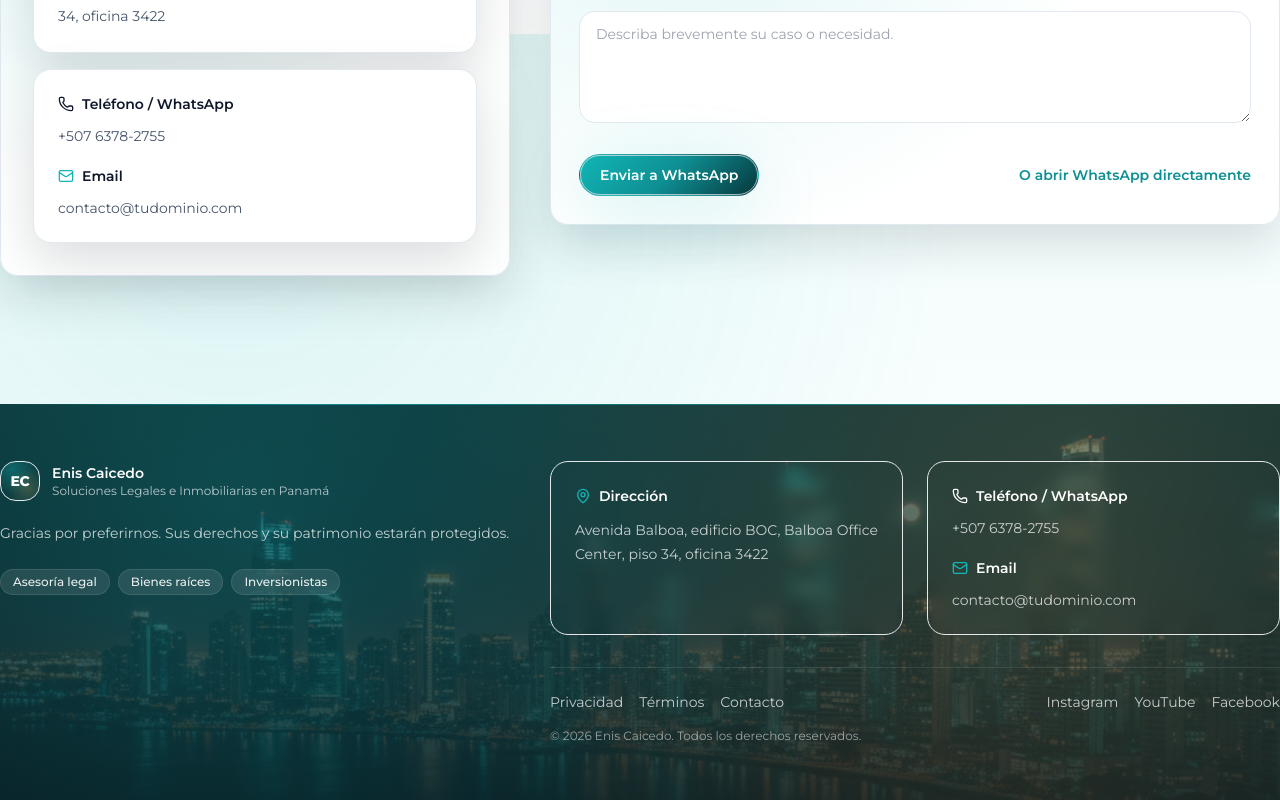
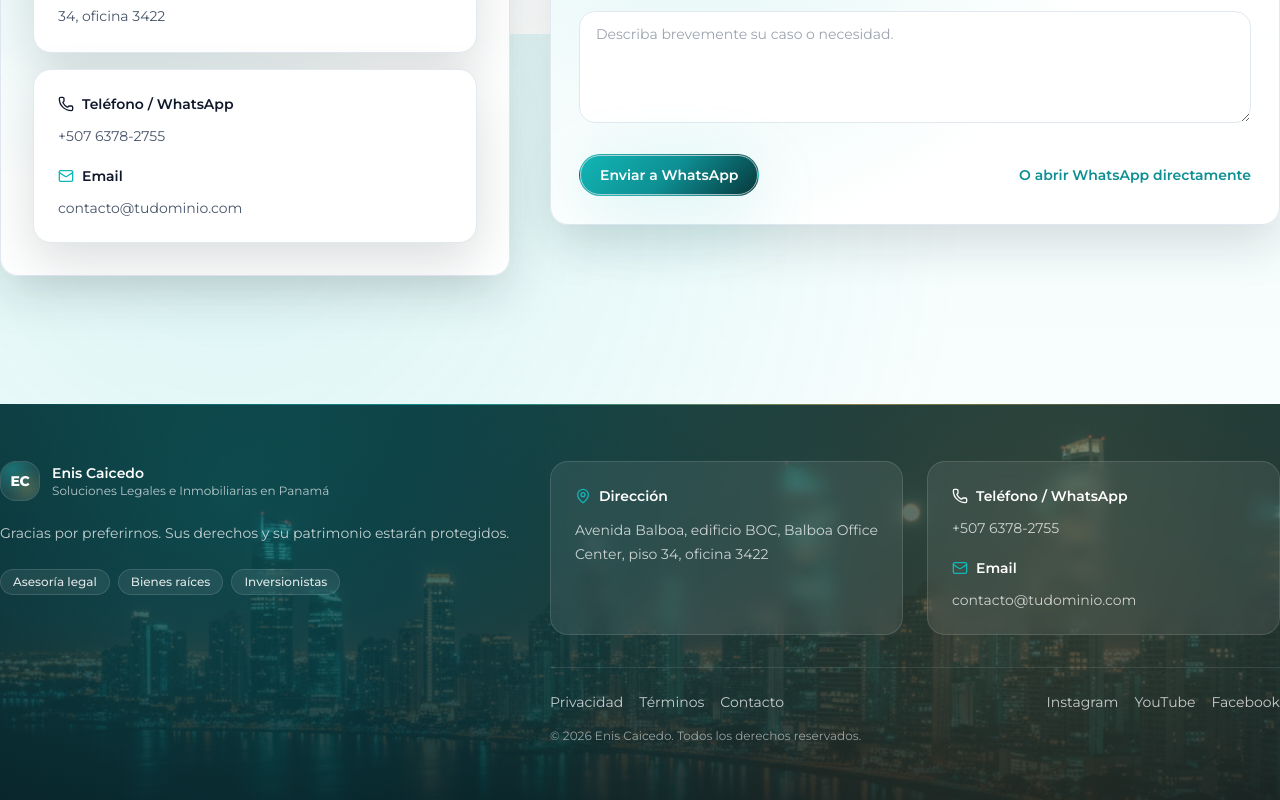
Before and after one commit to lulabtechnology/Enis-caicedo, a Next.js app: page /contacto in a window 1280 px wide. Shown: the part 766-1566 px from the top of the page. Built offline with nearby package versions, Linux system fonts and the light colour scheme; a web font is replaced by a local one.

Commit message:
Update Footer.tsx

```diff
--- a/components/site/Footer.tsx
+++ b/components/site/Footer.tsx
@@ -4,17 +4,37 @@ import Container from "@/components/ui/Container";
 import { site, copy } from "@/content/site";
 import { Mail, MapPin, Phone } from "lucide-react";
 
+function Badge({ children }: { children: React.ReactNode }) {
+  return (
+    <span className="inline-flex items-center gap-2 rounded-full border border-white/[0.12] bg-white/[0.08] px-3 py-1 text-xs font-medium text-white/[0.85] backdrop-blur">
+      {children}
+    </span>
+  );
+}
+
 export default function Footer() {
   return (
     <footer className="relative mt-16 overflow-hidden">
       {/* Background (DESKTOP) */}
       <div className="absolute inset-0 hidden md:block">
-        <Image src="/images/footer-desktop.jpg" alt="Footer background" fill className="object-cover" />
+        <Image
+          src="/images/footer-desktop.jpg"
+          alt="Footer background"
+          fill
+          className="object-cover"
+          priority={false}
+        />
       </div>
 
       {/* Background (MOBILE) */}
       <div className="absolute inset-0 md:hidden">
-        <Image src="/images/footer-mobile.jpg" alt="Footer background móvil" fill className="object-cover" />
+        <Image
+          src="/images/footer-mobile.jpg"
+          alt="Footer background móvil"
+          fill
+          className="object-cover"
+          priority={false}
+        />
       </div>
 
       {/* Overlay con palette fuerte */}
@@ -23,19 +43,23 @@ export default function Footer() {
       <div className="absolute inset-0 bg-[radial-gradient(circle_at_82%_35%,rgba(214,177,94,0.18),transparent_60%)]" />
 
       <div className="relative">
-        <div className="h-px w-full gradient-line" />
+        <div className="h-px w-full bg-[linear-gradient(90deg,transparent,rgba(18,182,182,0.65),rgba(214,177,94,0.55),transparent)]" />
 
         <Container>
           <div className="grid gap-10 py-14 lg:grid-cols-12">
             <div className="lg:col-span-5">
               <div className="inline-flex items-center gap-3">
-                <div className="relative grid h-10 w-10 place-items-center rounded-2xl border border-white/12 bg-white/8 overflow-hidden">
+                <div className="relative grid h-10 w-10 place-items-center overflow-hidden rounded-2xl border border-white/[0.12] bg-white/[0.08]">
                   <div className="absolute inset-0 bg-[radial-gradient(circle_at_30%_20%,rgba(18,182,182,0.35),transparent_60%)]" />
                   <div className="absolute inset-0 bg-[radial-gradient(circle_at_70%_70%,rgba(214,177,94,0.22),transparent_55%)]" />
-                  <span className="relative text-sm font-extrabold tracking-tight text-white">EC</span>
+                  <span className="relative text-sm font-extrabold tracking-tight text-white">
+                    EC
+                  </span>
                 </div>
                 <div>
-                  <div className="text-sm font-semibold text-white">{site.brand}</div>
+                  <div className="text-sm font-semibold text-white">
+                    {site.brand}
+                  </div>
                   <div className="text-xs text-white/70">{site.tagline}</div>
                 </div>
               </div>
@@ -45,24 +69,27 @@ export default function Footer() {
               </p>
 
               <div className="mt-6 flex flex-wrap gap-2">
-                <span className="badge-dark">Asesoría legal</span>
-                <span className="badge-dark">Bienes raíces</span>
-                <span className="badge-dark">Inversionistas</span>
+                <Badge>Asesoría legal</Badge>
+                <Badge>Bienes raíces</Badge>
+                <Badge>Inversionistas</Badge>
               </div>
             </div>
 
             <div className="lg:col-span-7">
               <div className="grid gap-6 sm:grid-cols-2">
-                <div className="rounded-[var(--radius)] border border-white/12 bg-white/8 p-6 backdrop-blur">
+                <div className="rounded-[var(--radius)] border border-white/[0.12] bg-white/[0.08] p-6 backdrop-blur">
                   <div className="flex items-center gap-2 text-sm font-semibold text-white">
                     <MapPin size={16} className="text-brand-aqua" /> Dirección
                   </div>
-                  <p className="mt-3 text-sm leading-6 text-white/75">{site.locationLine}</p>
+                  <p className="mt-3 text-sm leading-6 text-white/75">
+                    {site.locationLine}
+                  </p>
                 </div>
 
-                <div className="rounded-[var(--radius)] border border-white/12 bg-white/8 p-6 backdrop-blur">
+                <div className="rounded-[var(--radius)] border border-white/[0.12] bg-white/[0.08] p-6 backdrop-blur">
                   <div className="flex items-center gap-2 text-sm font-semibold text-white">
-                    <Phone size={16} className="text-brand-gold" /> Teléfono / WhatsApp
+                    <Phone size={16} className="text-brand-gold" /> Teléfono /
+                    WhatsApp
                   </div>
                   <p className="mt-3 text-sm text-white/75">{site.phone}</p>
 
@@ -75,26 +102,48 @@ export default function Footer() {
 
               <div className="mt-8 flex flex-wrap items-center justify-between gap-4 border-t border-white/10 pt-6">
                 <nav className="flex flex-wrap gap-4 text-sm text-white/75">
-                  <Link className="no-underline hover:text-white" href="/privacidad">Privacidad</Link>
-                  <Link className="no-underline hover:text-white" href="/terminos">Términos</Link>
-                  <Link className="no-underline hover:text-white" href="/contacto">Contacto</Link>
+                  <Link className="no-underline hover:text-white" href="/privacidad">
+                    Privacidad
+                  </Link>
+                  <Link className="no-underline hover:text-white" href="/terminos">
+                    Términos
+                  </Link>
+                  <Link className="no-underline hover:text-white" href="/contacto">
+                    Contacto
+                  </Link>
                 </nav>
 
                 <div className="flex flex-wrap gap-4 text-sm">
-                  <Link className="text-white/75 no-underline hover:text-white" href={site.socials.instagram} target="_blank" rel="noreferrer">
+                  <Link
+                    className="text-white/75 no-underline hover:text-white"
+                    href={site.socials.instagram}
+                    target="_blank"
+                    rel="noreferrer"
+                  >
                     Instagram
                   </Link>
-                  <Link className="text-white/75 no-underline hover:text-white" href={site.socials.youtube} target="_blank" rel="noreferrer">
+                  <Link
+                    className="text-white/75 no-underline hover:text-white"
+                    href={site.socials.youtube}
+                    target="_blank"
+                    rel="noreferrer"
+                  >
                     YouTube
                   </Link>
-                  <Link className="text-white/75 no-underline hover:text-white" href={site.socials.facebook} target="_blank" rel="noreferrer">
+                  <Link
+                    className="text-white/75 no-underline hover:text-white"
+                    href={site.socials.facebook}
+                    target="_blank"
+                    rel="noreferrer"
+                  >
                     Facebook
                   </Link>
                 </div>
               </div>
 
               <p className="mt-4 text-xs text-white/55">
-                © {new Date().getFullYear()} {site.brand}. Todos los derechos reservados.
+                © {new Date().getFullYear()} {site.brand}. Todos los derechos
+                reservados.
               </p>
             </div>
           </div>
```
